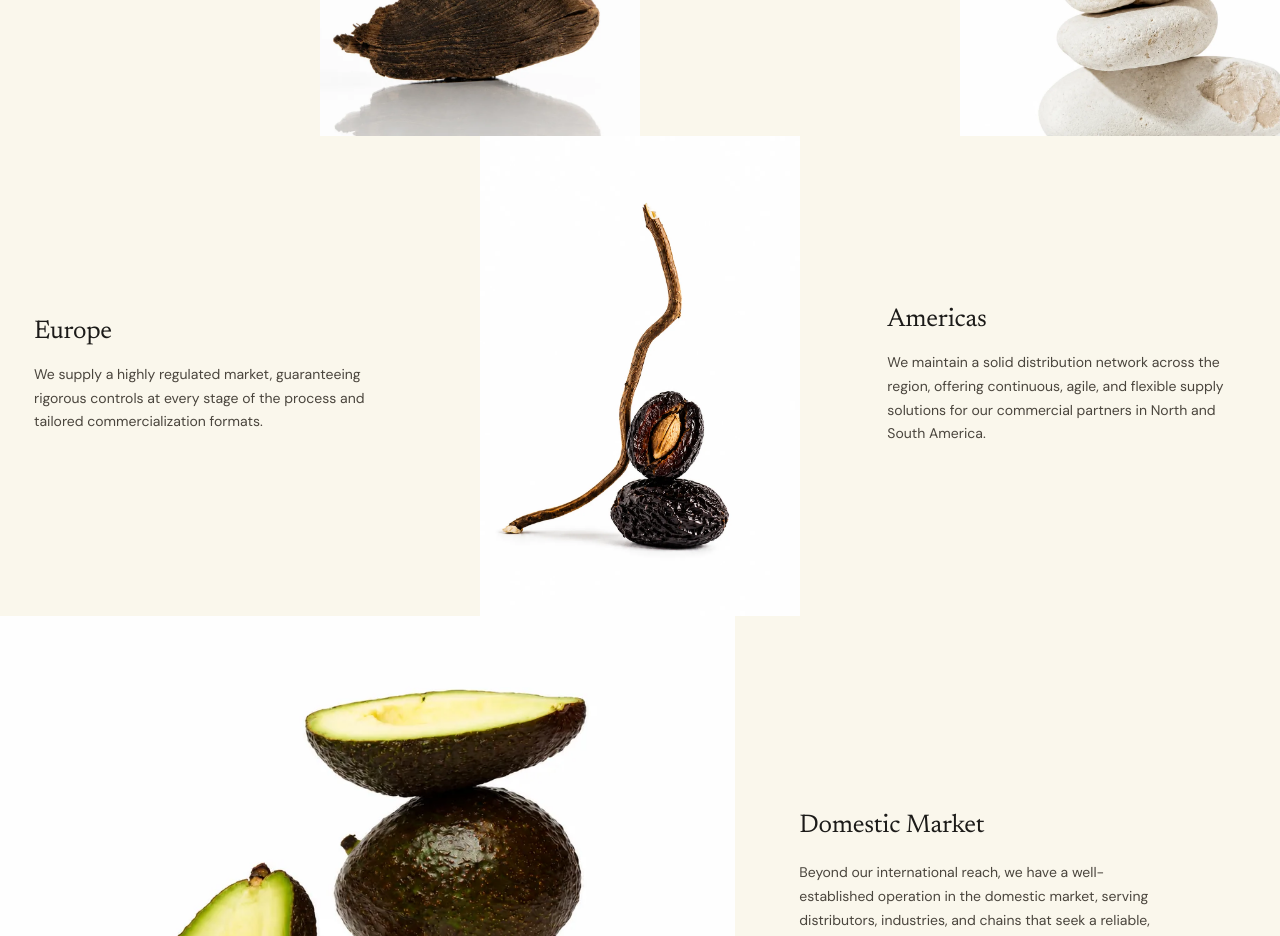
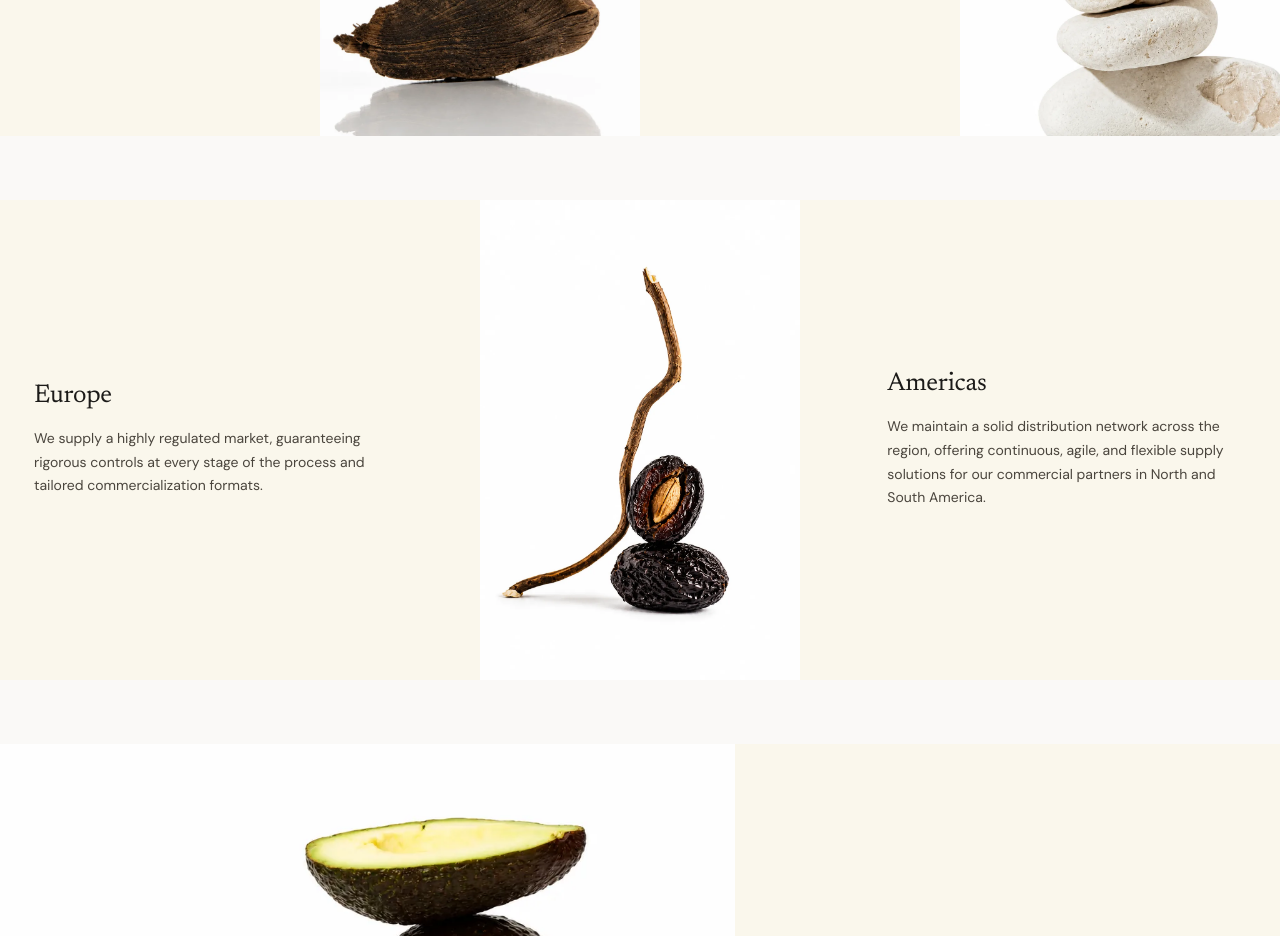
Before and after one commit to julietazcurra-commits/web-julieta, a React (Vite) app: page /markets in a window 1280 px wide. Shown: the part 1000-1936 px from the top of the page. Built offline with nearby package versions, Linux system fonts and the light colour scheme.

Commit message:
Add files via upload

```diff
--- a/src/pages/markets.css
+++ b/src/pages/markets.css
@@ -153,6 +153,7 @@
   display: grid;
   grid-template-columns: repeat(3, 1fr);
   min-height: 480px;
+  margin-block: 64px;
 }
 
 .markets-region-trio__media {
```
